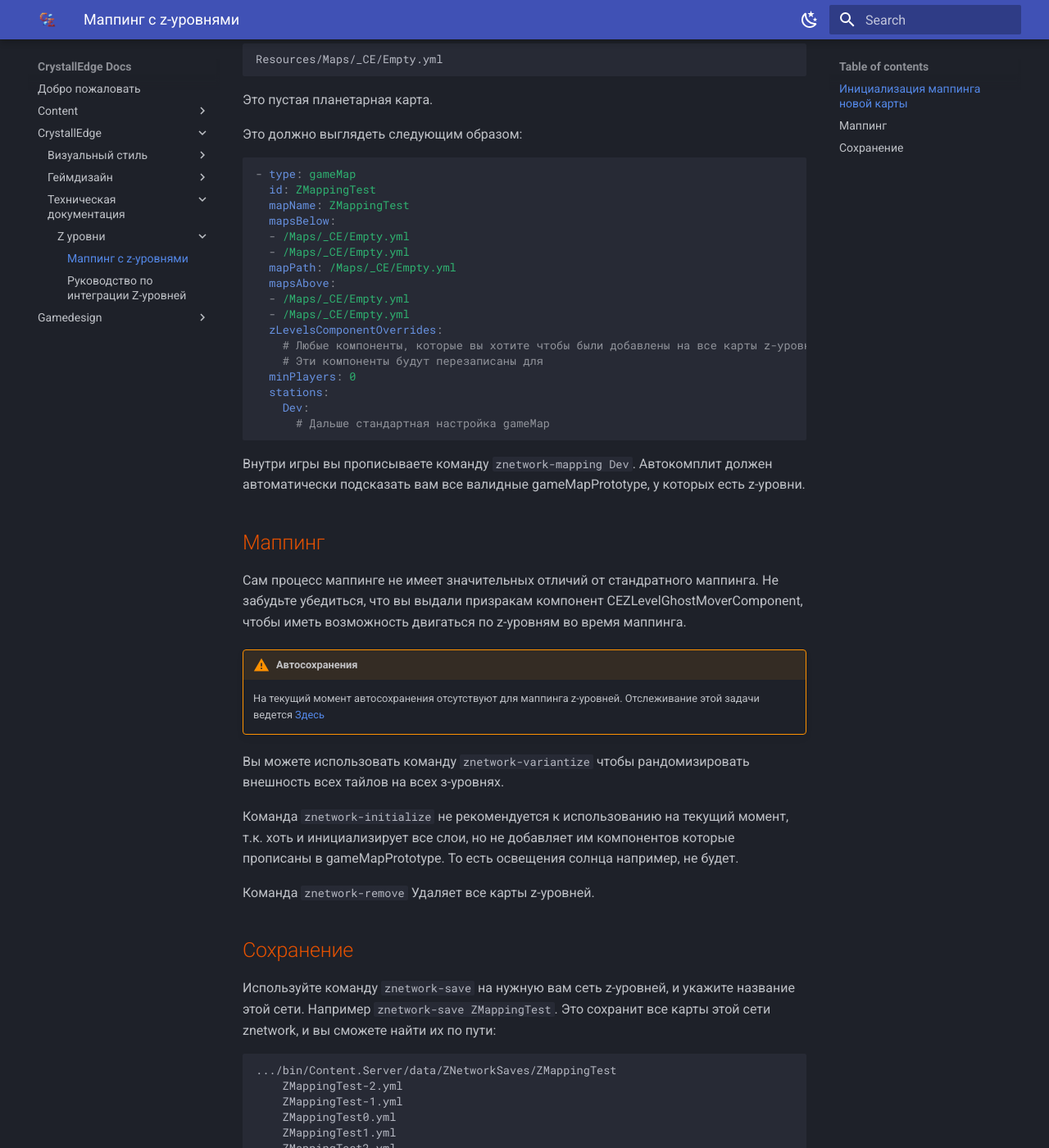
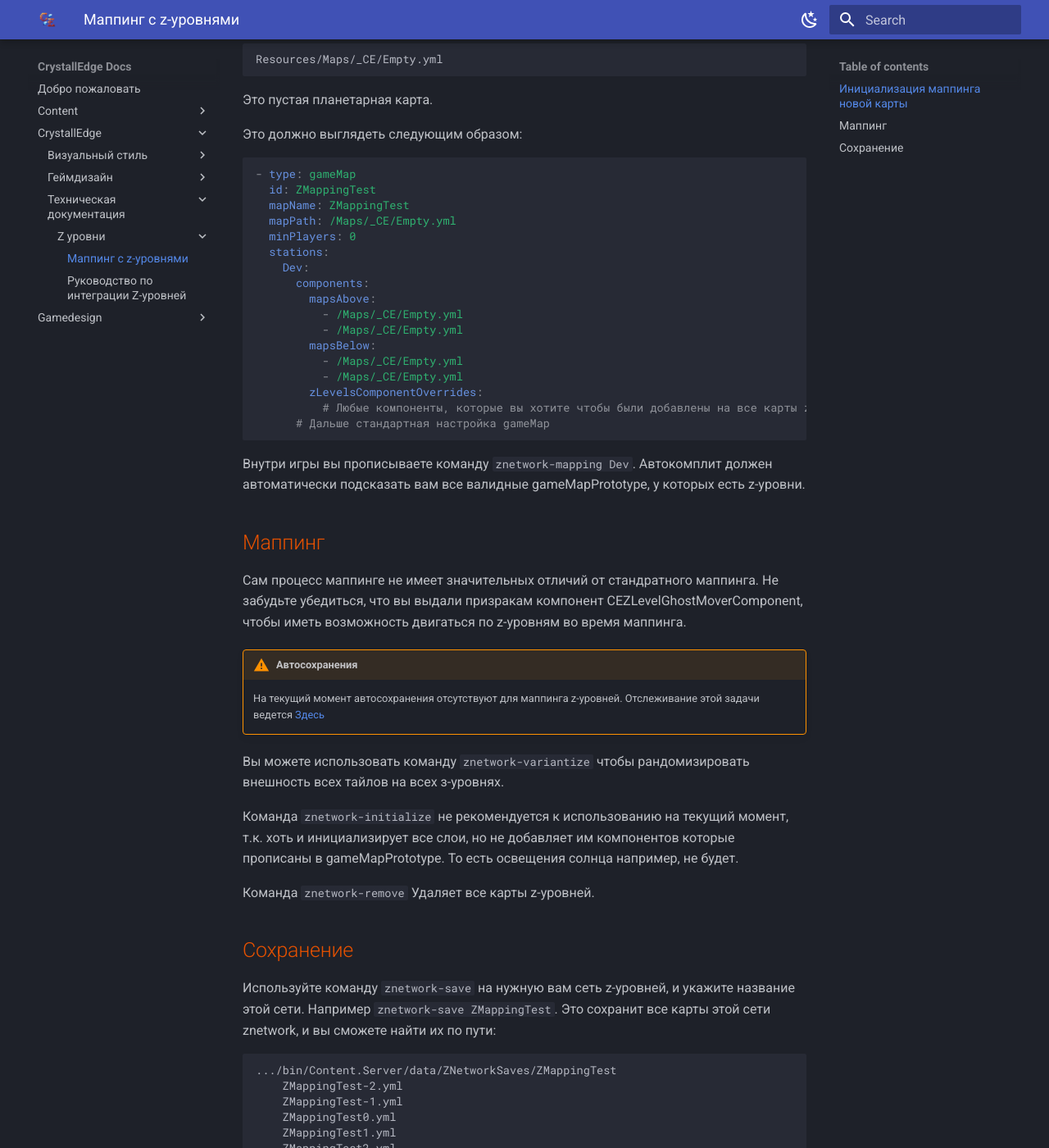
Before and after one commit to crystallpunk-14/crystallpunk-docs, an MkDocs documentation site: the page built from docs/CrystallEdge/Техническая документация/Z-уровни/Маппинг с z-уровнями.md, in a window 1280 px wide and 1400 px high, scrolled down 557 px. Shown: the whole window at 82% size. Built offline with MkDocs 1.6.1 and Material for MkDocs 9.7.7, drawn with Linux system fonts in a browser that asks for light colours; some of the changed text lies outside the part shown.

Commit message:
Update Маппинг с z-уровнями.md

````diff
--- a/docs/CrystallEdge/Техническая документация/Z-уровни/Маппинг с z-уровнями.md
+++ b/docs/CrystallEdge/Техническая документация/Z-уровни/Маппинг с z-уровнями.md
@@ -21,19 +21,19 @@ Resources/Maps/_CE/Empty.yml
 - type: gameMap
   id: ZMappingTest
   mapName: ZMappingTest
-  mapsBelow:
-  - /Maps/_CE/Empty.yml
-  - /Maps/_CE/Empty.yml
   mapPath: /Maps/_CE/Empty.yml
-  mapsAbove:
-  - /Maps/_CE/Empty.yml
-  - /Maps/_CE/Empty.yml
-  zLevelsComponentOverrides:
-    # Любые компоненты, которые вы хотите чтобы были добавлены на все карты z-уровней. Гравитация, Атмосфера, освещение, параллаксы и т.д.
-    # Эти компоненты будут перезаписаны для
   minPlayers: 0
   stations:
     Dev:
+      components:
+        mapsAbove:
+          - /Maps/_CE/Empty.yml
+          - /Maps/_CE/Empty.yml
+        mapsBelow:
+          - /Maps/_CE/Empty.yml
+          - /Maps/_CE/Empty.yml
+        zLevelsComponentOverrides:
+          # Любые компоненты, которые вы хотите чтобы были добавлены на все карты z-уровней. Гравитация, Атмосфера, освещение, параллаксы и т.д.
       # Дальше стандартная настройка gameMap
 ```
 
````
Also changed, not shown: other parts of docs/CrystallEdge/Техническая документация/Z-уровни/Маппинг с z-уровнями.md (+0 -4 lines).
